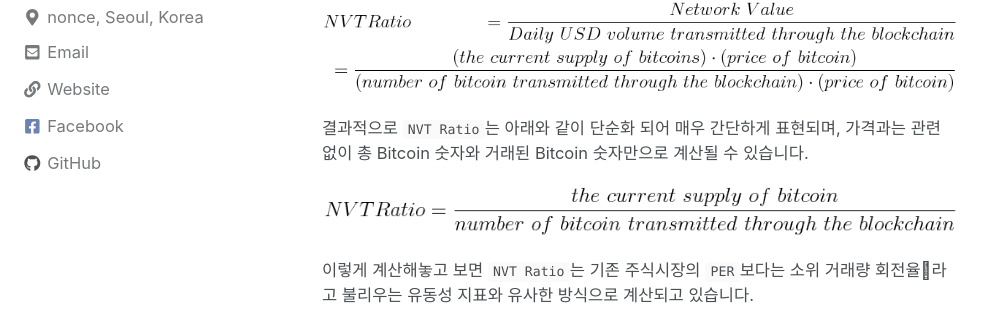
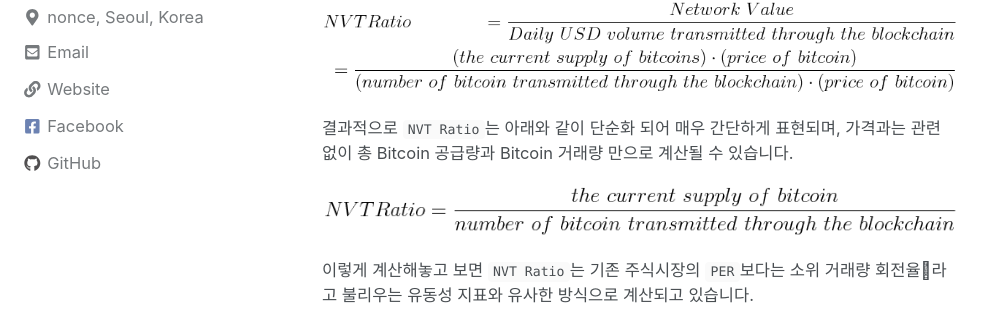
Before and after one commit to dsrvlabs/dsrvlabs.github.io, a Jekyll site: the page built from _posts/2019-09-10-looking_into_bitcoin_onchaindata.md, in a window 1280 px wide and 900 px high, scrolled down 1941 px. Shown: the part 142-473 px from the top of the window, without its empty margins (0-995 px from the left). Built offline with Jekyll 4.4.1, drawn with Linux system fonts in a browser that asks for light colours; cached includes are drawn as plain includes; nearby versions of some CDN libraries; comment, search, counter and statistics services are not loaded.

Commit message:
Update 2019-09-10-looking_into_bitcoin_onchaindata.md
Update 2019-09-10-looking_into_bitcoin_onchaindata.md

Signed-off-by: Hyung-Kyu Choi <hyungkyu.choi@gmail.com>

```diff
--- a/_posts/2019-09-10-looking_into_bitcoin_onchaindata.md
+++ b/_posts/2019-09-10-looking_into_bitcoin_onchaindata.md
@@ -53,7 +53,7 @@ NVT Ratio는 정의에 따라서 다음과 같은 방식으로 계산됩니다.
 
 <img src="https://raw.githubusercontent.com/dsrvlabs/dsrvlabs.github.io/master/posts_attachment/20190904-eq-NVT2.png">
 
-결과적으로 `NVT Ratio`는 아래와 같이 단순화 되어 매우 간단하게 표현되며, 가격과는 관련 없이 총 Bitcoin 숫자와 거래된 Bitcoin 숫자만으로 계산될 수 있습니다.
+결과적으로 `NVT Ratio`는 아래와 같이 단순화 되어 매우 간단하게 표현되며, 가격과는 관련 없이 총 Bitcoin 공급량과 Bitcoin 거래량 만으로 계산될 수 있습니다.
 
 <img src="https://raw.githubusercontent.com/dsrvlabs/dsrvlabs.github.io/master/posts_attachment/20190904-eq-NVT3.png">
 
```
